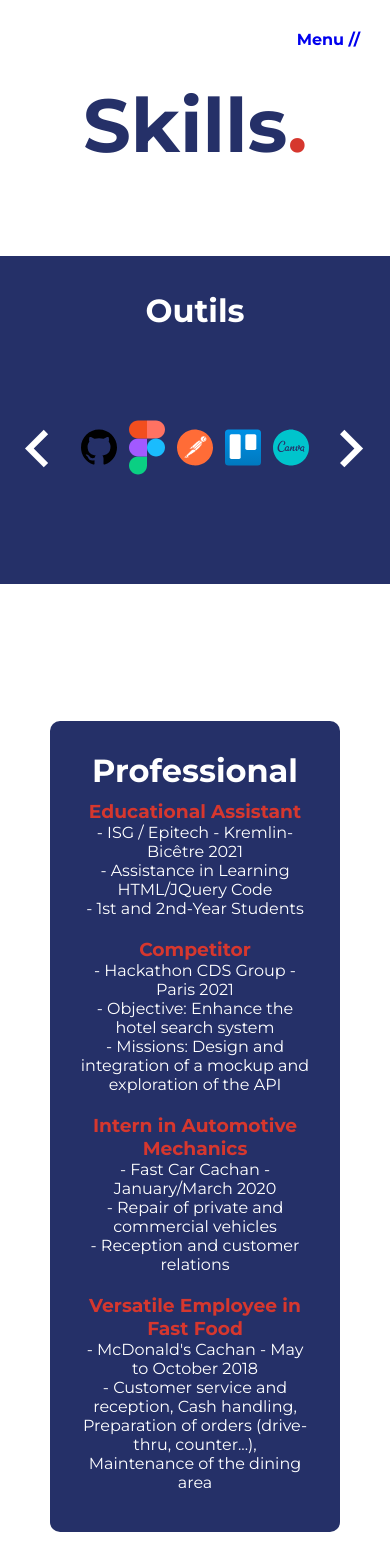
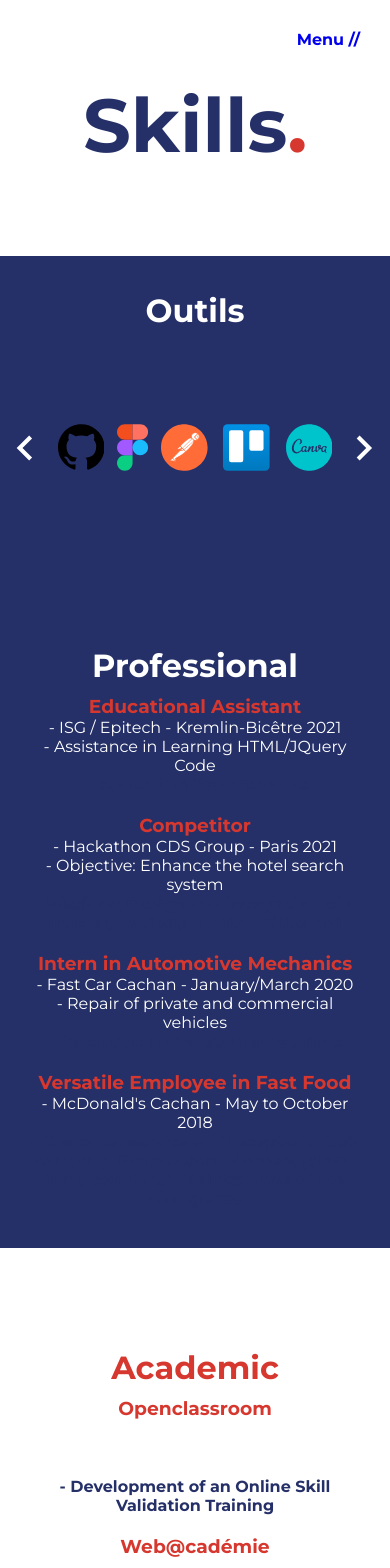
Before and after one commit to archi974/Portfolio-2.0, a React (Create React App) app: page /skills in a window 390 px wide. Shown: the top 1568 px of the page. Built offline with nearby package versions, Linux system fonts and the light colour scheme.

Commit message:
[UPDATE] responsive skills

```diff
--- a/src/components/carouselLogo.jsx
+++ b/src/components/carouselLogo.jsx
@@ -39,11 +39,11 @@ const LogoCarousel = () => {
                     <h2>{slideTitles[currentIndex]}</h2>
                 </div>
                 <div className="all-logo">
-                    <button className="logo-button left" onClick={handlePrev}><svg xmlns="http://www.w3.org/2000/svg" width="75" height="75" viewBox="0 0 24 24"><path d="m14 18l-6-6l6-6l1.4 1.4l-4.6 4.6l4.6 4.6L14 18Z" /></svg></button>
+                    <button className="logo-button" onClick={handlePrev}><svg xmlns="http://www.w3.org/2000/svg" width="75" height="75" viewBox="0 0 24 24"><path d="m14 18l-6-6l6-6l1.4 1.4l-4.6 4.6l4.6 4.6L14 18Z" /></svg></button>
                     {currentLogos.map((logo, index) => (
                         <div className="logo" key={index} dangerouslySetInnerHTML={{ __html: logo }} />
                     ))}
-                    <button className="logo-button right" onClick={handleNext}><svg xmlns="http://www.w3.org/2000/svg" width="75" height="75" viewBox="0 0 24 24"><path d="M12.6 12L8 7.4L9.4 6l6 6l-6 6L8 16.6l4.6-4.6Z" /></svg></button>
+                    <button className="logo-button" onClick={handleNext}><svg xmlns="http://www.w3.org/2000/svg" width="75" height="75" viewBox="0 0 24 24"><path d="M12.6 12L8 7.4L9.4 6l6 6l-6 6L8 16.6l4.6-4.6Z" /></svg></button>
                 </div>
             </div>
         </div>
--- a/src/pages/skills.js
+++ b/src/pages/skills.js
@@ -10,8 +10,8 @@ export default function Skills() {
                 <h1>Skills</h1>
                 <LogoCarousel />
                 <div className="bloc-skills-section">
-                    <section className="bloc-skills_section-professional">
-                        <h2>Professional</h2>
+                    <section className="bloc-skills_section">
+                        <h2  className="skills-professional">Professional</h2>
                         {
                             skills.en[0].professional.map((professionalItem, i) => (
                                 <section className="professional-bloc" key={i}>
@@ -25,8 +25,8 @@ export default function Skills() {
                             ))
                         }
                     </section>
-                    <section className="bloc-skills_section-academic">
-                        <h2>Academic</h2>
+                    <section className="bloc-skills_section">
+                        <h2 className="skills-academic">Academic</h2>
                         {
                             skills.en[0].academic.map((academicItem, i) => (
                                 <section className="academic-bloc" key={i}>
--- a/src/styles/_app.scss
+++ b/src/styles/_app.scss
@@ -79,28 +79,6 @@ main {
     }
 }
 
-@mixin blocSkills {
-    display: flex;
-    flex-direction: column;
-    text-align: center;
-    background-color: $blue;
-    margin: 50px;
-    border-radius: 10px;
-    padding: 30px;
-    width: 530px;
-    height: auto;
-
-    h2 {
-        color: #fff;
-        font-size: 2rem;
-    }
-
-    h3 {
-        color: $red;
-    }
-
-}
-
 @mixin gitHubStyle($color, $hoverColor) {
     display: flex;
     justify-content: center;
--- a/src/styles/components/_carouselLogo.scss
+++ b/src/styles/components/_carouselLogo.scss
@@ -9,15 +9,25 @@
     left: 0;
     right: 0;
 
-    .logo-button {
-        background-color: transparent;
-        border: none;
-        fill: #fff;
-        cursor: pointer;
-    }
 
     .all-logo-title {
         width: 100%;
+
+        .logo-button {
+            background-color: transparent;
+            border: none;
+            cursor: pointer;
+
+            svg {
+                fill: #fff;
+
+                @media only screen and (max-width: 620px) {
+                    width: 50px;
+                    height: 50px;
+                }
+            }
+
+        }
 
         .logo-title {
             display: flex;
@@ -36,9 +46,9 @@
             width: 100%;
 
             .logo {
-                width: 100%;
                 height: 100%;
                 text-align: center;
+
                 svg {
                     width: 75%;
                     height: 195px;
--- a/src/styles/pages/_skills.scss
+++ b/src/styles/pages/_skills.scss
@@ -10,25 +10,35 @@
         justify-content: center;
         flex-wrap: wrap;
 
-        .bloc-skills_section-professional {
-            @include blocSkills;
-            .professional-bloc {
-                margin-block: 10px;
+        .bloc-skills_section {
+            display: flex;
+            flex-direction: column;
+            text-align: center;
+            background-color: $blue;
+            border-radius: 10px;
+            padding: 30px;
+            height: auto;
+            margin: 50px;
+            width: 530px;
 
-                ul {
-                    list-style: none;
+            .skills-professional,
+            .skills-academic {
+                color: #fff;
+                font-size: 2rem;
 
-                    li {
-                        color: #fff;
-                        overflow-wrap: break-word;
-                    }
+            }
+
+            .skills-academic {
+                @media only screen and (max-width: 620px) {
+                    color: $red;
                 }
             }
-        }
 
-        .bloc-skills_section-academic {
-            @include blocSkills;
+            h3 {
+                color: $red;
+            }
 
+            .professional-bloc,
             .academic-bloc {
                 margin-block: 10px;
 
@@ -38,9 +48,31 @@
                     li {
                         color: #fff;
                         overflow-wrap: break-word;
+
+                        @media only screen and (max-width: 620px) {
+                            &:last-child {
+                                color: $blue;
+                                font-weight: 700;
+                            }
+                        }
                     }
                 }
             }
+
+            @media only screen and (max-width: 620px) {
+                margin: 0;
+                width: 100%;
+                border-radius: 0;
+                padding: 100px 30px 30px 30px;
+
+                &:last-child {
+                    background-color: #fff;
+                }
+            }
+        }
+
+        @media only screen and (max-width: 620px) {
+            margin-top: 375px;
         }
     }
 }
```
Also changed, not shown: src/styles/index.min.css, 1 other file (tests, documents, lock files or other folders).
